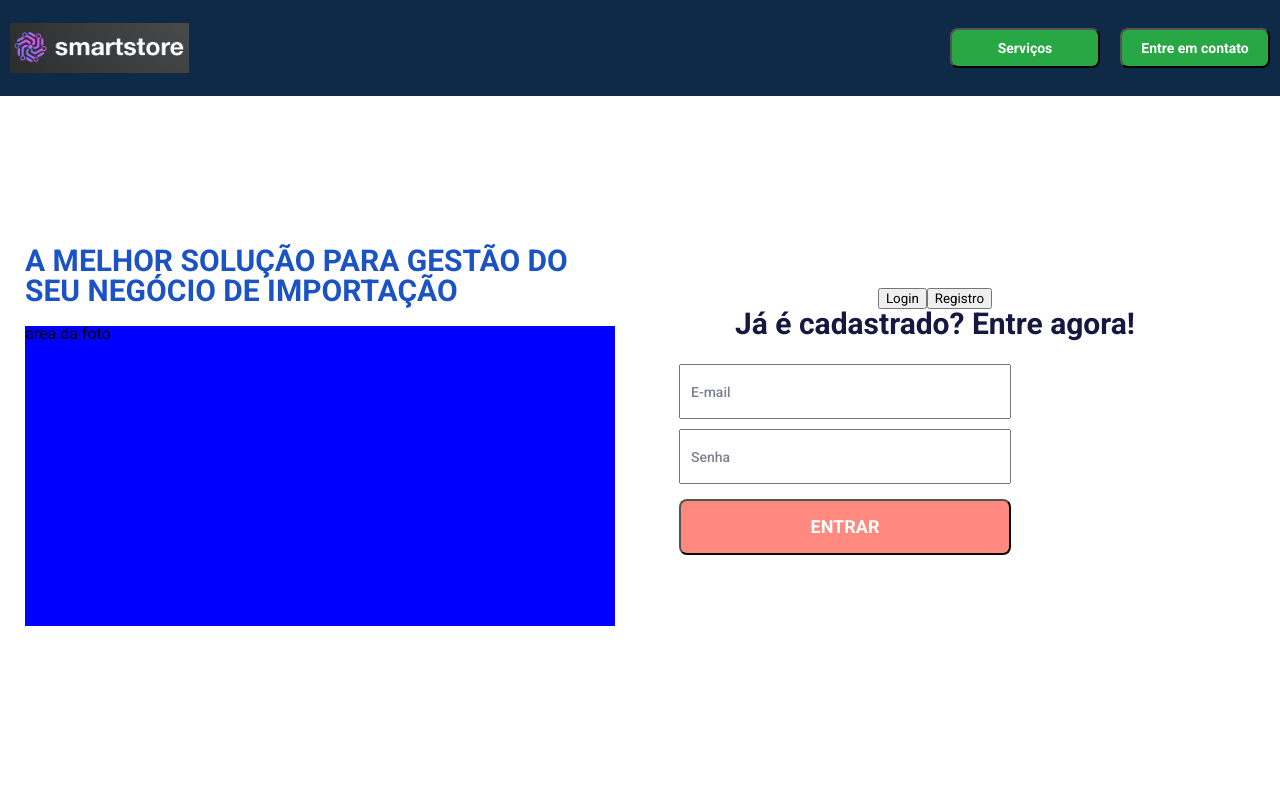
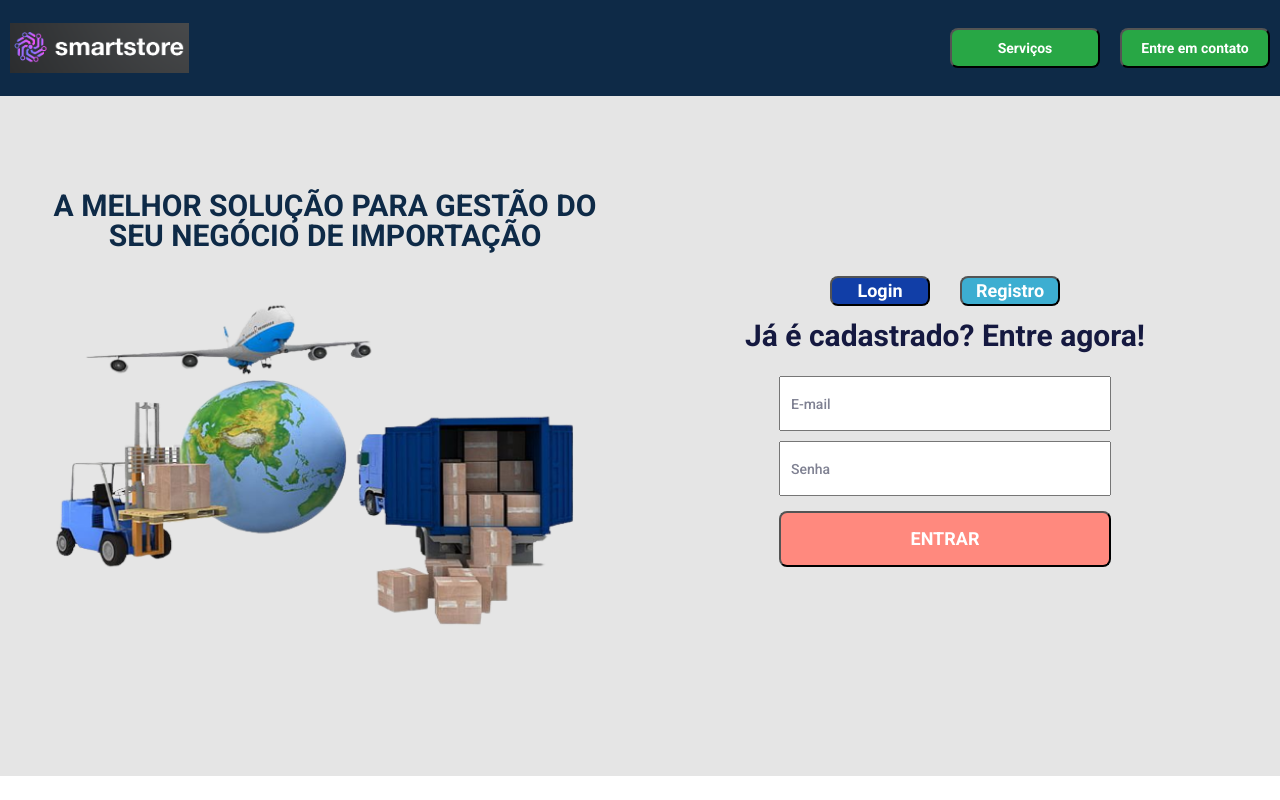
Before and after one commit to CSFernandoHBK/smartstore-client, a React (Create React App) app: page / in a window 1280 px wide. Built offline with nearby package versions, Linux system fonts and the light colour scheme.

Commit message:
feat: logout

```diff
--- a/src/App.js
+++ b/src/App.js
@@ -17,24 +17,13 @@ import NewOrder from "./pages/Order/CreateOrder/CreateOrder"
 import NotFound from "./pages/NotFound/NotFound"
 import "./assets/styles/styles.css"
 import Contact from "./pages/Contact/Contact"
+import { useEffect } from "react"
 
 
 export default function App() {
   const token = JSON.parse(localStorage.getItem("token"));
 
-  return(
-    <>
-      <GlobalStyles/>
-      <Router>
-        <Routes>
-          <Route path="/" element={<Landing/>}/>
-          <Route path="/contact" element={<Contact/>}/>
-        </Routes>
-      </Router>
-    </>
-  )
-
-  /*if(token){
+  if(token){
     return(
       <>
         <GlobalStyles/>
@@ -44,7 +33,6 @@ export default function App() {
             <TopBar/>
             <Content>
               <Routes>
-                <Route path="/" element={<Landing/>}/>
                 <Route path="/product" element={<ViewProducts/>}/>
                 <Route path="/product/:productId" element={<ProductDetails/>}/>
                 <Route path="/product/new" element={<CreateProduct/>}/>
@@ -68,24 +56,13 @@ export default function App() {
         <Router>
           <Routes>
             <Route path="/" element={<Landing/>}/>
+            <Route path="/contact" element={<Contact/>}/>
           </Routes>
         </Router>
       </>
     )
-  }*/
+  }
 };
-
-function ProtectedRouteGuard({ children }) {
-  const token = JSON.parse(localStorage.getItem("token"));
-
-  if (!token) {
-    return <Navigate to="/sign-in" />;
-  }
-
-  return <>
-    {children}
-  </>;
-}
 
 const Content = styled.div`
   padding-top: 100px;
--- a/src/components/Buttons/index.js
+++ b/src/components/Buttons/index.js
@@ -50,6 +50,7 @@ const DetailsButton = styled(Button)`
 `
 
 const buttons = {
+    Button,
     SubmitButton,
     CancelButton,
     ButtonsArea,
--- a/src/components/Sidebar/SideBar.js
+++ b/src/components/Sidebar/SideBar.js
@@ -1,9 +1,13 @@
 import React from "react";
 import styled from "styled-components";
 import SideBarItem from "./SideBarItem";
-
+import { signOut } from "../../services";
+import { useNavigate } from "react-router-dom";
 
 export default function SideBar() {
+    const token = JSON.parse(localStorage.getItem("token"));
+    const navigate = useNavigate();
+
     const functions = [
         {name: "Produtos", route:"/product"}, {name: "Pedidos", route:"/order"},
         {name: "Finanças", route:"/finance"}, {name: "Vendas", route:"/sell"},
@@ -12,7 +16,13 @@ export default function SideBar() {
 
     return(
         <Container>
-            {functions.map((a) => <SideBarItem function={a}/>)}
+            <div>
+                {functions.map((a) => <SideBarItem function={a}/>)}
+            </div>
+            <div>
+                <Button>Sua conta</Button>
+                <LogoutButton onClick={() => {signOut(token);navigate("/")}}>Logout</LogoutButton>
+            </div>
         </Container>
     );
 };
@@ -27,4 +37,29 @@ const Container = styled.div`
     background-color: #1C995E;
     padding-left: 20px;
     padding-top: 20px;
+    padding-bottom: 20px;
+    display: flex;
+    flex-direction: column;
+    justify-content: space-between;
+
+    & > div:nth-child(2){
+        display: flex;
+        flex-direction: column;
+    }
 `;
+
+const Button = styled.button`
+    border-radius: 8px;
+    width: 90%;
+    height: 45px;
+    font-weight: 700;
+    font-size: 16px;
+    line-height: 100%;
+    color: #000;
+    margin-bottom: 10px;
+`
+
+const LogoutButton = styled(Button)`
+    background-color: #E34935;
+    height: 30px;
+`
--- a/src/pages/Finance/ViewFinance/FinanceTable.js
+++ b/src/pages/Finance/ViewFinance/FinanceTable.js
@@ -42,6 +42,8 @@ export default function FinanceTable(props) {
                 )}
                 <TableRow>
                     <TableCell>Resultado</TableCell>
+                    <TableCell></TableCell>
+                    <TableCell></TableCell>
                     <TableCell>{formatValue(result)}</TableCell>
                 </TableRow>
             </TableBody>
--- a/src/pages/Landing/Landing.js
+++ b/src/pages/Landing/Landing.js
@@ -4,6 +4,7 @@ import { useState } from "react";
 import Header from "./Header";
 import PresentationArea from "./PresentationArea";
 import RegistrationForm from "../Registration/RegistrationForm";
+import buttons from "../../components/Buttons";
 
 export default function Landing() {
     const [isLogin, setIsLogin] = useState(true);
@@ -13,19 +14,21 @@ export default function Landing() {
             <Header/>
             <div>
                 <PresentationArea/>
-                <div>
+                <FormArea>
                     <div>
-                        <button onClick={() => setIsLogin(true)}>Login</button>
-                        <button onClick={() => setIsLogin(false)}>Registro</button>
+                        <Button isLogin={isLogin} onClick={() => setIsLogin(true)}>Login</Button>
+                        <Button isLogin={!isLogin} onClick={() => setIsLogin(false)}>Registro</Button>
                     </div>
                     {isLogin ? <LoginForm/> : <RegistrationForm/>}
-                </div>
+                </FormArea>
             </div>
         </Container>
     );
 };
 
 const Container = styled.div`
+    background-color: #E5E5E5;
+
     & > div:nth-child(2){
         display: flex;
         justify-content: space-between;
@@ -33,11 +36,29 @@ const Container = styled.div`
         height: 85vh;
         padding-left: 25px;
         padding-right: 25px;
-
-        & > div:nth-child(2){
-            display: flex;
-            flex-direction: column;
-            align-items: center;
-        }
     };
 `;
+
+const FormArea = styled.div`
+    display: flex;
+    flex-direction: column;
+    align-items: center;
+
+    & > div:nth-child(1){
+        margin-bottom: 15px;
+        width: 230px;
+        display: flex;
+        justify-content: space-between;
+    }
+`
+
+const Button = styled.button`
+    border-radius: 8px;
+    width: 100px;
+    height: 30px;
+    font-weight: 700;
+    font-size: 18px;
+    line-height: 100%;
+    color: #FFFFFF;
+    background: ${(props) => props.isLogin ? "#113EA7" : "#3daed1"};
+`
--- a/src/pages/Landing/PresentationArea.js
+++ b/src/pages/Landing/PresentationArea.js
@@ -1,10 +1,11 @@
 import styled from "styled-components";
+import imgExport from "../../assets/images/imgExport.png"
 
 export default function PresentationArea() {
     return(
         <Container>
             <h1>A MELHOR SOLUÇÃO PARA GESTÃO DO SEU NEGÓCIO DE IMPORTAÇÃO</h1>
-            <div>área da foto</div>
+            <img src={imgExport}/>
         </Container>
     );
 };
@@ -12,16 +13,18 @@ export default function PresentationArea() {
 const Container = styled.div`
     display: flex;
     flex-direction: column;
+    align-items: center;
     width: 50vw;
 
     h1{
-        color: #1B53C5;
+        color: #0E2A47;
         font-size: 30px;
         margin-bottom: 20px;
+        text-align: center;
     }
 
-    div{
-        background-color: blue;
-        height: 300px;
+    img{
+        height: 410px;
+        width: 600px;
     }
 `;
--- a/src/pages/Login/LoginForm.js
+++ b/src/pages/Login/LoginForm.js
@@ -43,9 +43,9 @@ export default function LoginForm() {
     };
 
     function responseProcess(res){
-        console.log(res);
         localStorage.setItem("token", JSON.stringify(res));
         navigate("/product");
+        window.location.reload();
     }
 
     return(
@@ -89,7 +89,8 @@ const Container = styled.div`
 const Form = styled.form`
     display: flex;
     flex-direction: column;
-    width: 80%;
+    align-items: center;
+    width: 100%;
     margin-bottom: 30px;
 
     input{
--- a/src/pages/Registration/RegistrationForm.js
+++ b/src/pages/Registration/RegistrationForm.js
@@ -76,7 +76,6 @@ const Container = styled.div`
     flex-direction: column;
     justify-content: center;
     align-items: center;
-    background-color: #E5E5E5;
 
     h1{
         font-family: 'Roboto', sans-serif;
--- a/src/services/index.js
+++ b/src/services/index.js
@@ -1,4 +1,6 @@
+import axios from "axios";
 import dayjs from "dayjs";
+import { urlAPI } from "../constants/URLs";
 
 export function formatValue(value){
     return ((value / 100).toLocaleString('pt-BR', {
@@ -10,3 +12,10 @@ export function formatValue(value){
 export function formatDate(date){
     return dayjs(date).format('DD/MM/YYYY')
 }
+
+export function signOut(token){
+    localStorage.removeItem("token");
+    const requisition = axios.delete(`${urlAPI}auth`,
+    {headers: {"Authorization": `Bearer ${token}`}})
+    requisition.then(() => window.location.reload());
+}
```
Also changed, not shown: src/assets/images/imgExport.png (added), 1 other file (tests, documents, lock files or other folders).
